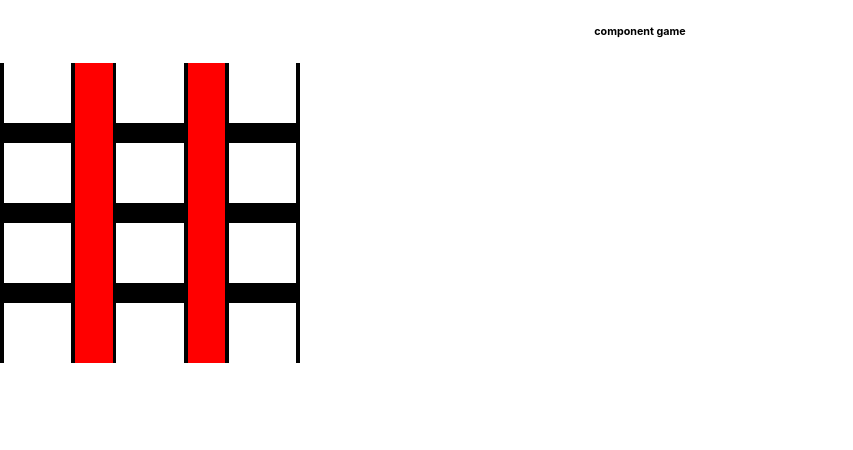
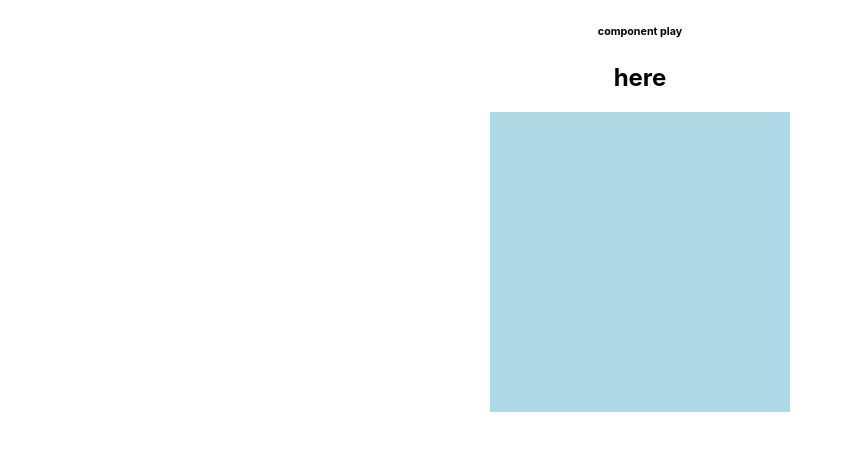
Before and after one commit to innaya12/4-In-a-row, a React (Create React App) app in the folder connect4/: page /play in a window 1280 px wide. Shown: the top 450 px of the page, without its empty margins (0-853 px from the left). Built offline with nearby package versions, Linux system fonts and the light colour scheme.

Commit message:
board is done now working on the click

```diff
--- a/connect4/src/component/buildBoard.jsx
+++ b/connect4/src/component/buildBoard.jsx
@@ -5,38 +5,49 @@ class BuildBoard extends React.Component{
     constructor(props){
         super(props)
         this.state = {
+            list :0,
+            innerList : 0,
         };
-        this.getSetting();
+        // this.getSetting();
     }
 
-    getSetting(){
-        console.log("4", game.getBoard());
+    getCol(){
+        let data = document.getElementById("col-${i}");
+        console.log(data);
+    }
+    buildingTheboard(list,innerlist){
+        let element = document.getElementById("board")
+        for (let i=0; i< list; i++){
+            let divWrapper = document.createElement("div");
+            divWrapper.id = `col-${i}`;
+            divWrapper.className = "col";
+            element.appendChild(divWrapper);
+            for (let j = 0; j < innerlist ; j++){
+                let innerdiv = document.createElement("div");
+                innerdiv.className = "row";
+                innerdiv.id = `(${i}, ${j})`;
+                divWrapper.appendChild(innerdiv);
+            }
+        }
+    }
+    componentDidMount(){
+        // console.log("1", game.getPlayer1());
+        // console.log("2", game.getPlayer2());
+        // console.log("3", game.getCurrentPlayer());
+        this.setState({
+            list :game.cols,
+            innerList : game.rows,
+        }, ()=>{
+            this.buildingTheboard(this.state.list, this.state.innerList);
+        })
     }
 
     render(){
+        console.log("DidMount render this.state.list", this.state.list);
+        console.log("DidMount render this.state.innerList", this.state.innerList)
+
         return(
-            <div>
-                <div className="board">
-                    <div className="col">
-                        <div className="row"></div>
-                        <div className="row"></div>
-                        <div className="row"></div>
-                        <div className="row"></div>
-                    </div>
-                    <div className="col">
-                        <div className="row"></div>
-                        <div className="row"></div>
-                        <div className="row"></div>
-                        <div className="row"></div>
-                    </div>
-                    <div className="col">
-                        <div className="row"></div>
-                        <div className="row"></div>
-                        <div className="row"></div>
-                        <div className="row"></div>
-                    </div>
-                    </div>
-
+            <div className={"board"} id={"board"}>
             </div>
         )
 
--- a/connect4/src/component/gameEntry.jsx
+++ b/connect4/src/component/gameEntry.jsx
@@ -12,13 +12,11 @@ class GameEntry extends React.Component{
             col: 0,
         };
     }
-
     onChangeNumOfPlayers = (e) =>{
         this.setState({
             numOfPlayers: e.target.value
         }, () => {
             game.initBoard(this.state.row, this.state.col);
-            // console.log("the size", game.getBoard());
         });
     };
 
@@ -36,7 +34,7 @@ class GameEntry extends React.Component{
     }
 
     render(){
-        console.log(this.state.numOfPlayers)
+        // console.log(this.state.numOfPlayers)
         const {numOfPlayers, row, col} = this.state;
         return(
             <div>
@@ -69,7 +67,9 @@ class GameEntry extends React.Component{
                 {numOfPlayers > 0 &&
                 <div>
                     <p>please enter your name and choose color</p>
-                    <Player numOfPlayers = {this.state.numOfPlayers}/>
+                    <Player numOfPlayers = {this.state.numOfPlayers}
+                                        list ={this.props.list}
+                                        innerList ={this.props.innerList}/>
                 </div>
                 }
                 {numOfPlayers == 2 &&
--- a/connect4/src/component/play.jsx
+++ b/connect4/src/component/play.jsx
@@ -5,31 +5,24 @@ const game = require('../classes/game');
 class Play extends React.Component{
     constructor(props){
         super(props)
-        this.state = {
-        };
-        this.getSettings();
+
+        // this.getSettings();
     }
 
-
-
-    getSettings(){
-        console.log("1", game.getPlayer1());
-        console.log("2", game.getPlayer2());
-        console.log("3", game.getCurrentPlayer());
-        // console.log("4", game.getBoard());
-        let board = 4;
+    componentDidMount(){
+        // console.log("1", game.getPlayer1());
+        // console.log("2", game.getPlayer2());
+        // console.log("3", game.getCurrentPlayer())
     }
-
 
     render(){
         return(
             <div>
-                <h6>component game</h6>
+                <h6>component play</h6>
+                <h2>here</h2>
                 <BuildBoard />
-
             </div>
         )
-
     }
 }
 
--- a/connect4/src/component/style.css
+++ b/connect4/src/component/style.css
@@ -2,13 +2,15 @@
     width: 100px;
 }
 
-
 .board{
     display: flex;
+    margin: auto;
+    /* width: 50%; */
+
     justify-content: space-between;
     height: 300px;
     width: 300px;
-    background-color: red;
+    background-color: lightblue;
   }
 
   .col{
@@ -24,5 +26,5 @@
   .row {
     height: 20%;
     width: 90%;
-    background-color: white;
+    background-color: pink;
   }
```
